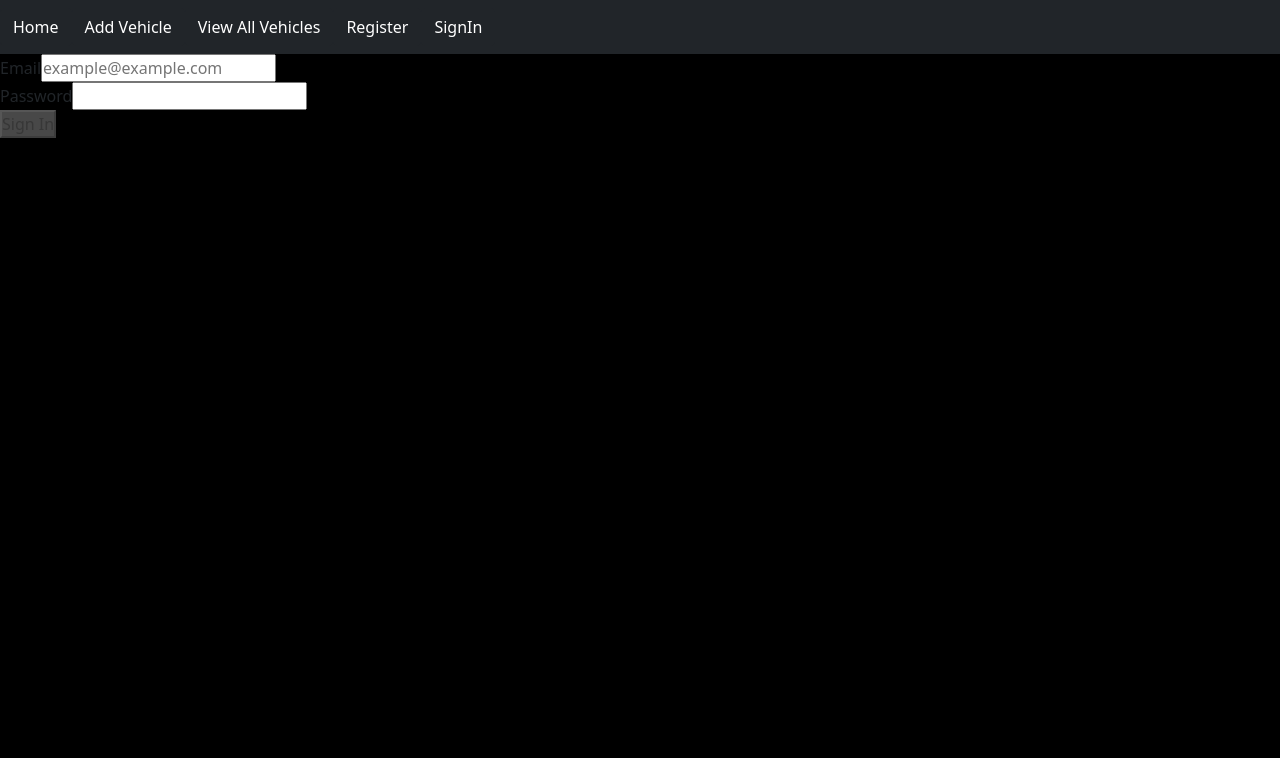
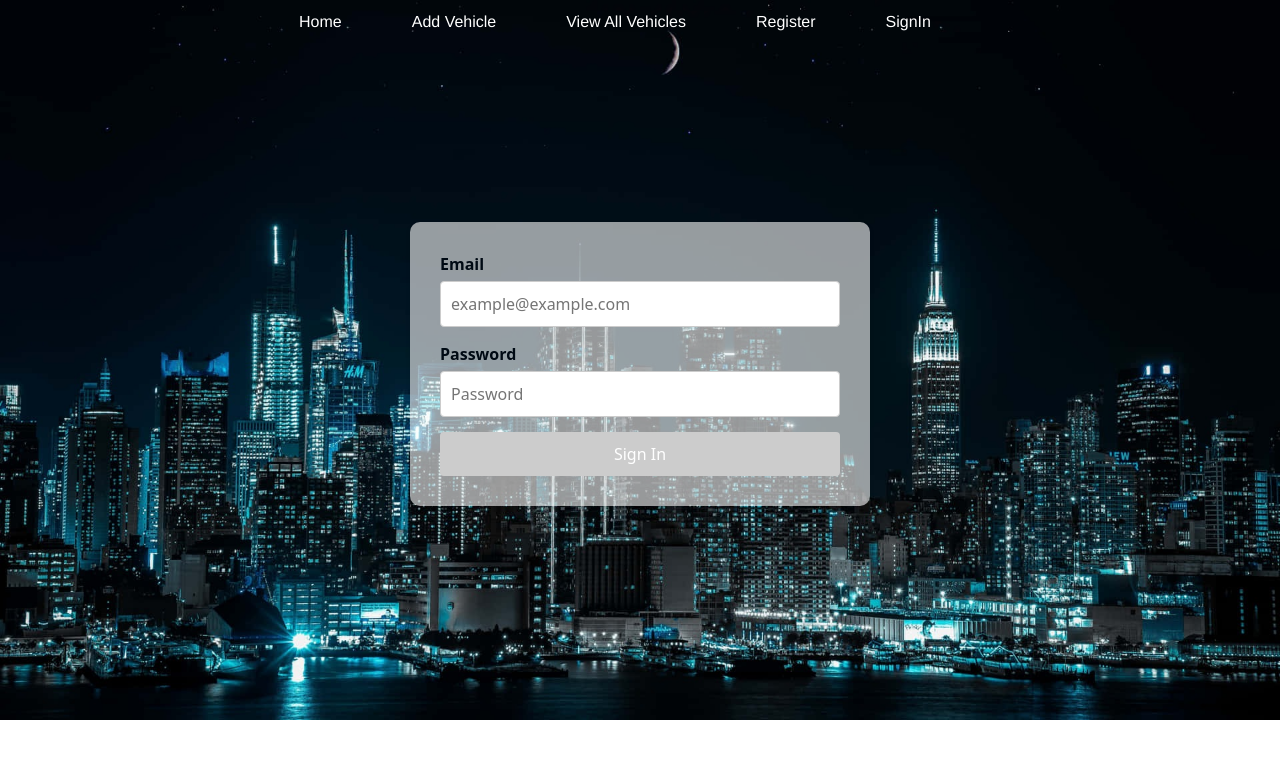
Before and after one commit to aldoseri99/Drive-Drift-client, a React (Vite) app: page /signIn in a window 1280 px wide. Shown: the top 758 px of the page. Built offline with nearby package versions, Linux system fonts and the light colour scheme.

Commit message:
Register & SignIn Pages - CSS

```diff
--- a/src/App.css
+++ b/src/App.css
@@ -2,16 +2,19 @@
   padding: 0;
   margin: 0;
 }
+
+body {
+  background-image: url("/Images/Background.jpg");
+  background-repeat: no-repeat;
+  background-size: cover;
+}
+
 /* #root {
   max-width: 1280px;
   margin: 0 auto;
   padding: 2rem;
   text-align: center;
 } */
-
-body {
-  background-color: black;
-}
 
 /* .Main {
   display: flex;
--- a/src/components/Home.jsx
+++ b/src/components/Home.jsx
@@ -13,7 +13,7 @@ const Home = () => {
     .quality("auto")
     .resize(auto().gravity(autoGravity()).width(500).height(500)) // Transform the image: auto-crop to square aspect_ratio
 
-  return <AdvancedImage cldImg={img} />
+  return
 }
 
 export default Home
--- /dev/null
+++ b/src/components/Nav.css
@@ -0,0 +1,21 @@
+* {
+  padding: 0;
+  margin: 0;
+}
+
+nav {
+  font-family: "Franklin Gothic Medium", "Arial Narrow", Arial, sans-serif;
+  justify-content: center;
+}
+
+.btnNav {
+  color: rgb(255, 255, 255);
+  overflow: hidden;
+  text-decoration: none;
+  padding: 10px;
+  margin-right: 50px;
+}
+
+.btnNav:hover {
+  color: #1c9eb2;
+}
--- a/src/components/Nav.jsx
+++ b/src/components/Nav.jsx
@@ -1,19 +1,21 @@
+import "./Nav.css"
+
 const Nav = () => {
   return (
-    <nav className="navbar navbar-expand-lg navbar-dark bg-dark">
-      <a className="btn btn-dark" href="/">
+    <nav className="nav">
+      <a className="btnNav" href="/">
         Home
       </a>
-      <a className="btn btn-dark" href="/addvehicle">
+      <a className="btnNav" href="/addvehicle">
         Add Vehicle
       </a>
-      <a className="btn btn-dark" href="/viewvehicles">
+      <a className="btnNav" href="/viewvehicles">
         View All Vehicles
       </a>
-      <a className="btn btn-dark" href="/register">
+      <a className="btnNav" href="/register">
         Register
       </a>
-      <a className="btn btn-dark" href="/signIn">
+      <a className="btnNav" href="/signIn">
         SignIn
       </a>
     </nav>
--- /dev/null
+++ b/src/pages/CSS/Register.css
@@ -0,0 +1,80 @@
+.Register {
+  display: flex;
+  justify-content: center;
+  align-items: center;
+  min-height: 100vh;
+}
+
+.card-overlay {
+  position: relative;
+  background-color: #ffffff96;
+  border-radius: 10px;
+  padding: 30px;
+  box-shadow: 0 2px 5px rgba(0, 0, 0, 0.1);
+}
+
+.col {
+  width: 100pc;
+  max-width: 400px;
+}
+
+.input-wrapper {
+  margin-bottom: 15px;
+}
+
+label {
+  display: block;
+  margin-bottom: 5px;
+  font-weight: bold;
+  color: #000a14;
+}
+
+input[type="text"],
+input[type="email"],
+input[type="password"],
+input[type="file"] {
+  width: 100%;
+  padding: 10px;
+  border: 1px solid #ccc;
+  border-radius: 4px;
+  box-sizing: border-box;
+}
+
+input[type="text"]:focus,
+input[type="email"]:focus,
+input[type="password"]:focus,
+input[type="file"]:focus {
+  border-color: #999;
+  outline: none;
+}
+
+.image-preview {
+  margin-top: 15px;
+  text-align: center;
+}
+
+.image-preview img {
+  display: block;
+  border-radius: 50%;
+}
+
+.submit {
+  display: block;
+  width: 100%;
+  padding: 10px 20px;
+  background-color: #000a14;
+  color: #fff;
+  border: none;
+  border-radius: 4px;
+  cursor: pointer;
+  transition: background-color 0.2s ease-in-out;
+}
+
+.submit:hover {
+  background-color: #1c9eb2;
+}
+
+.submit[disabled] {
+  background-color: #ccc;
+  cursor: default;
+}
--- /dev/null
+++ b/src/pages/CSS/SignIn.css
@@ -0,0 +1,73 @@
+.signin-col {
+  display: flex;
+  justify-content: center;
+  align-items: center;
+  min-height: 80vh;
+  padding: 40px;
+}
+
+.card-overlay1 {
+  position: relative;
+  background-color: #ffffff96;
+  border-radius: 10px;
+  padding: 30px;
+  box-shadow: 0 2px 5px rgba(0, 0, 0, 0.1);
+}
+
+.col {
+  width: 100%;
+  max-width: 400px;
+}
+
+.input-wrapper {
+  margin-bottom: 15px;
+}
+
+label {
+  display: block;
+  margin-bottom: 5px;
+  font-weight: bold;
+}
+
+input[type="text"],
+input[type="email"],
+input[type="password"] {
+  width: 100%;
+  padding: 10px;
+  border: 1px solid #ccc;
+  border-radius: 4px;
+  box-sizing: border-box;
+}
+
+input[type="text"]:focus,
+input[type="email"]:focus,
+input[type="password"]:focus {
+  border-color: #999;
+  outline: none;
+}
+
+.error-message {
+  color: red;
+  margin-bottom: 10px;
+}
+
+.submit {
+  display: block;
+  width: 100%;
+  padding: 10px 20px;
+  background-color: #4caf50;
+  color: #fff;
+  border: none;
+  border-radius: 4px;
+  cursor: pointer;
+  transition: background-color 0.2s ease-in-out;
+}
+
+.submit:hover {
+  background-color: #3e8e41;
+}
+
+.submit[disabled] {
+  background-color: #ccc;
+  cursor: default;
+}
--- a/src/pages/Register.jsx
+++ b/src/pages/Register.jsx
@@ -1,6 +1,7 @@
 import { useState } from "react"
 import { useNavigate } from "react-router-dom"
 import { RegisterUser } from "../services/Auth"
+import "./CSS/Register.css"
 
 const Register = () => {
   let navigate = useNavigate()
@@ -54,13 +55,9 @@ const Register = () => {
   }
 
   return (
-    <div className="signin col ">
+    <div className="Register">
       <div className="card-overlay centered">
-        <form
-          className="col"
-          onSubmit={handleSubmit}
-          // encType="multipart/form-data"
-        >
+        <form className="col" onSubmit={handleSubmit}>
           <div className="input-wrapper">
             <label htmlFor="name">Username</label>
             <input
@@ -89,6 +86,7 @@ const Register = () => {
               onChange={handleChange}
               type="password"
               name="password"
+              placeholder="Password"
               value={formValues.password}
               required
             />
--- a/src/pages/SignIn.jsx
+++ b/src/pages/SignIn.jsx
@@ -1,13 +1,14 @@
-import { useState } from 'react'
-import { useNavigate } from 'react-router-dom'
-import { SignInUser } from '../services/Auth'
+import { useState } from "react"
+import { useNavigate } from "react-router-dom"
+import { SignInUser } from "../services/Auth"
+import "./CSS/SignIn.css"
 
 const SignIn = ({ user, setUser }) => {
   let navigate = useNavigate()
 
-  let initialState = { email: '', password: '' }
+  let initialState = { email: "", password: "" }
   const [formValues, setFormValues] = useState(initialState)
-  const [errorMessage, setErrorMessage] = useState('')
+  const [errorMessage, setErrorMessage] = useState("")
 
   const handleChange = (e) => {
     setFormValues({ ...formValues, [e.target.name]: e.target.value })
@@ -22,16 +23,18 @@ const SignIn = ({ user, setUser }) => {
       console.log("payload is", payload)
 
       setUser(payload)
-      navigate('/')
-      localStorage.setItem('token', response.data.token);
+      navigate("/")
+      localStorage.setItem("token", response.data.token)
     } catch (error) {
       // Display error message to user
-      setErrorMessage('Failed to sign in. Please check your email and password.')
+      setErrorMessage(
+        "Failed to sign in. Please check your email and password."
+      )
     }
   }
 
   return (
-    <div className="signin col">
+    <div className="signin-col">
       <div className="card-overlay1 centered">
         <form className="col" onSubmit={handleSubmit}>
           {errorMessage && <div className="error-message">{errorMessage}</div>}
@@ -52,6 +55,7 @@ const SignIn = ({ user, setUser }) => {
               onChange={handleChange}
               type="password"
               name="password"
+              placeholder="Password"
               value={formValues.password}
               required
             />
```
Also changed, not shown: Images/Background.jpg (added), Images/Login & Register Bg2.png (added).
